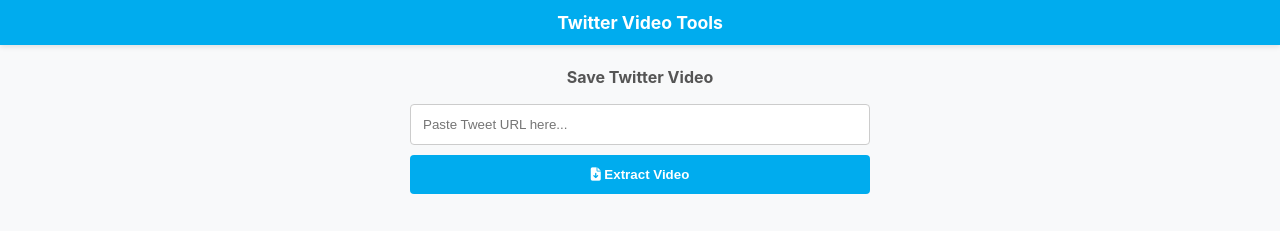
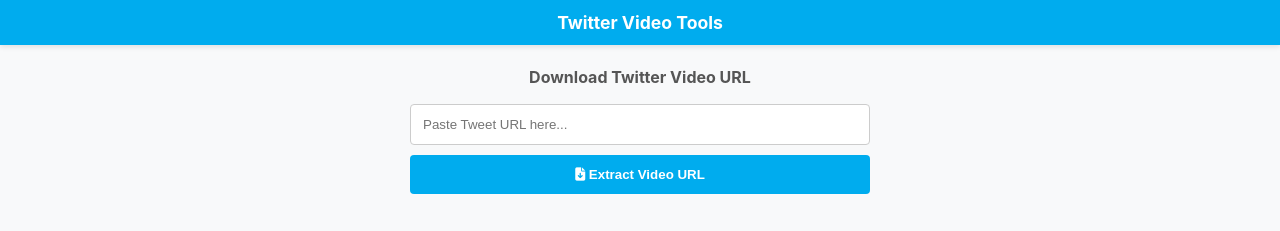
Before and after one commit to ramune108/Xtest, a plain HTML site: page save.html in a window 1280 px wide. Shown: the top 231 px of the page. Drawn offline with nearby package versions, Linux system fonts and the light colour scheme.

Commit message:
Update save.html

```diff
--- a/save.html
+++ b/save.html
@@ -18,11 +18,11 @@
 </header>
 
 <main class="input-container">
-    <p style="font-weight: bold; color: #555; margin-bottom: 15px;">Save Twitter Video</p>
+    <p style="font-weight: bold; color: #555; margin-bottom: 15px;">Download Twitter Video URL</p>
     <!-- class="text-input" がCSSで定義されているのでここを修正 -->
     <input type="text" id="tweetUrl" class="text-input" placeholder="Paste Tweet URL here...">
     <button id="extractBtn" class="primary-btn" onclick="extractVideo()">
-        <i class="fas fa-file-download"></i> Extract Video
+        <i class="fas fa-file-download"></i> Extract Video URL
     </button>
     <div id="results"></div>
 </main>
```
